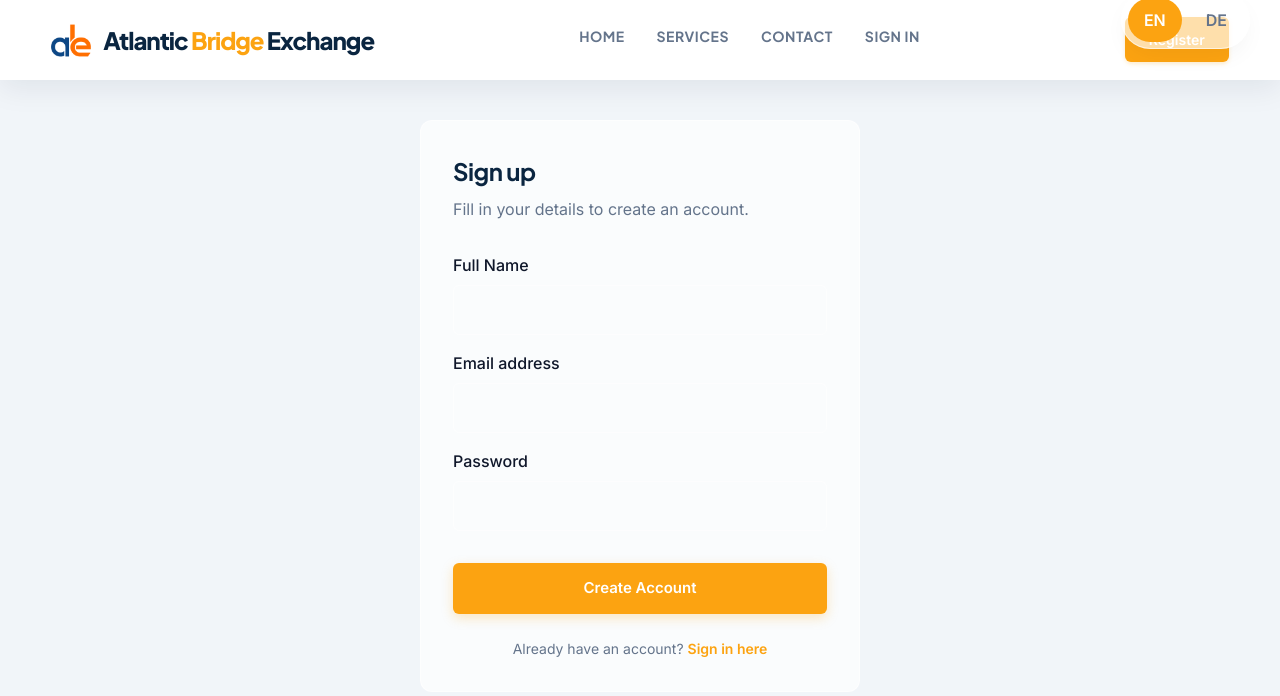
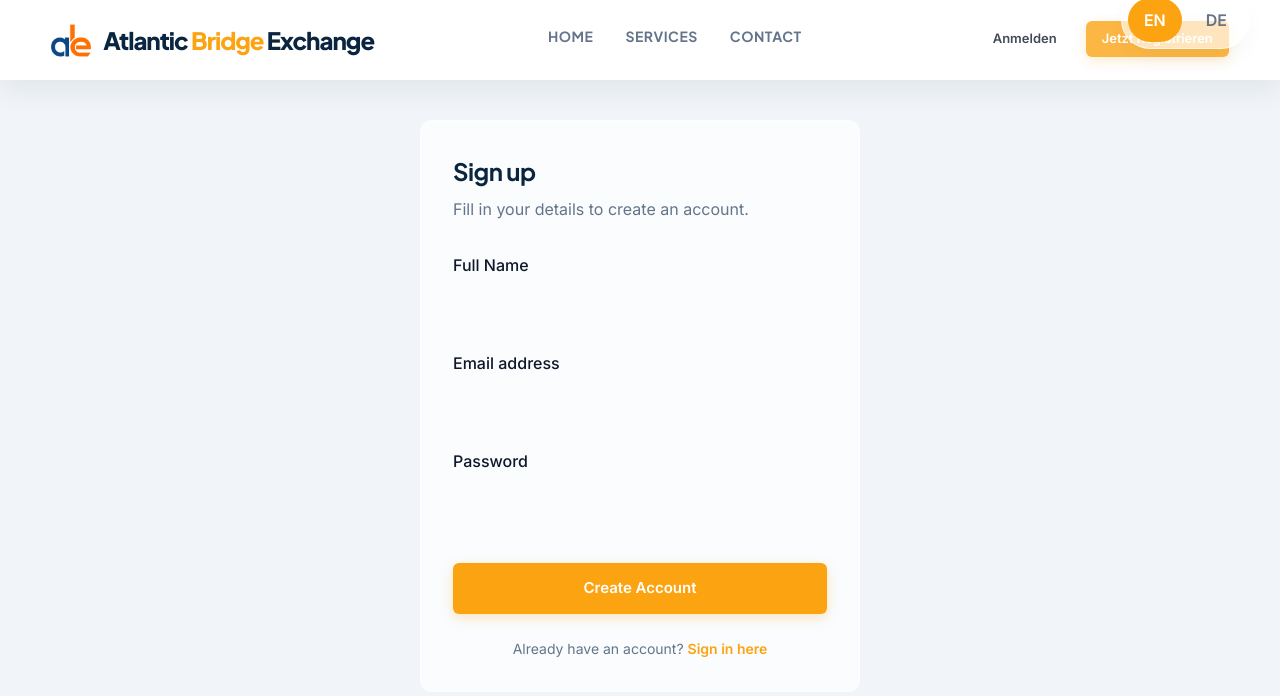
Before and after one commit to technologycenterLanka/TCL, a React (Vite) app: page /#/register in a window 1280 px wide. Shown: the top 696 px of the page. Built offline with nearby package versions, Linux system fonts and the light colour scheme.

Commit message:
Update slideshow dots, interval, and move buttons

```diff
--- a/src/components/layout/Navbar.jsx
+++ b/src/components/layout/Navbar.jsx
@@ -5,12 +5,16 @@ import { useTranslation } from "react-i18next";
 import { Menu, X } from "lucide-react";
 import LanguageSwitcher from "../LanguageSwitcher.jsx";
 import logoUrl from "../../assets/abe-logo-main.png";
+import { useSlide } from "../../context/SlideContext";
 
 export default function Navbar() {
-  const { t } = useTranslation();
+  const { t, i18n } = useTranslation();
   const location = useLocation();
   const [hoveredPath, setHoveredPath] = useState(null);
   const [isMobileMenuOpen, setIsMobileMenuOpen] = useState(false);
+
+  const { slideLang } = useSlide();
+  const slideT = i18n.getFixedT(slideLang);
 
   // Close mobile menu on route change
   useEffect(() => {
@@ -21,7 +25,6 @@ export default function Navbar() {
     [t("nav.home"), "/"],
     [t("nav.services"), "/services"],
     [t("nav.contact"), "/contact"],
-    [t("nav.signIn"), "/login"],
   ];
 
   return (
@@ -64,11 +67,35 @@ export default function Navbar() {
         })}
       </nav>
 
-      <div className="nav-right" style={{ display: 'flex', alignItems: 'center', gap: '1.5rem' }}>
+      <div className="nav-right" style={{ display: 'flex', alignItems: 'center', gap: '1rem' }}>
         <LanguageSwitcher />
-        <Link className="nav-cta" to="/register">
-          {t("nav.register")}
-        </Link>
+        <AnimatePresence mode="wait">
+          <motion.div
+            key={slideLang}
+            initial={{ opacity: 0, y: -5 }}
+            animate={{ opacity: 1, y: 0 }}
+            exit={{ opacity: 0, y: 5 }}
+            transition={{ duration: 0.3 }}
+            style={{ display: 'flex', gap: '0.75rem' }}
+          >
+            <Link
+              className="btn ghost"
+              to="/login"
+              onClick={() => i18n.changeLanguage(slideLang)}
+              style={{ padding: '0 16px', height: '36px', fontSize: '13px', display: 'flex', alignItems: 'center' }}
+            >
+              {slideT("home.signInBtn")}
+            </Link>
+            <Link
+              className="btn primary"
+              to="/register"
+              onClick={() => i18n.changeLanguage(slideLang)}
+              style={{ padding: '0 16px', height: '36px', fontSize: '13px', display: 'flex', alignItems: 'center' }}
+            >
+              {slideT("home.registerBtn")}
+            </Link>
+          </motion.div>
+        </AnimatePresence>
       </div>
 
       {/* Mobile Menu Button */}
--- /dev/null
+++ b/src/context/SlideContext.jsx
@@ -0,0 +1,27 @@
+import { createContext, useContext, useState, useEffect } from 'react';
+
+const SlideContext = createContext();
+
+export const useSlide = () => useContext(SlideContext);
+
+export const SlideProvider = ({ children }) => {
+  const languages = ['en', 'de', 'pt', 'es'];
+  const [slideIndex, setSlideIndex] = useState(0);
+  const [isHovered, setIsHovered] = useState(false);
+
+  useEffect(() => {
+    if (isHovered) return;
+    const interval = setInterval(() => {
+      setSlideIndex((prev) => (prev + 1) % languages.length);
+    }, 5000); // Changed to 5 seconds
+    return () => clearInterval(interval);
+  }, [isHovered, languages.length]);
+
+  const slideLang = languages[slideIndex];
+
+  return (
+    <SlideContext.Provider value={{ slideIndex, setSlideIndex, slideLang, isHovered, setIsHovered, languages }}>
+      {children}
+    </SlideContext.Provider>
+  );
+};
--- a/src/index.css
+++ b/src/index.css
@@ -270,6 +270,29 @@ h1, h2, h3, h4, h5, h6 {
   gap: 60px;
   align-items: center;
   width: 100%;
+}
+
+.slide-dots {
+  display: flex;
+  gap: 8px;
+  margin-bottom: 24px;
+}
+
+.slide-dot {
+  width: 8px;
+  height: 8px;
+  border-radius: 50%;
+  background: #cbd5e1;
+  border: none;
+  cursor: pointer;
+  padding: 0;
+  transition: all 0.3s ease;
+}
+
+.slide-dot.active {
+  background: var(--primary);
+  width: 24px;
+  border-radius: 4px;
 }
 
 .hero-copy {
--- a/src/main.jsx
+++ b/src/main.jsx
@@ -7,8 +7,12 @@ import "./styles/theme.css";
 import App from "./App";
 import "./index.css";
 
+import { SlideProvider } from "./context/SlideContext";
+
 ReactDOM.createRoot(document.getElementById("root")).render(
   <HashRouter>
-    <App />
+    <SlideProvider>
+      <App />
+    </SlideProvider>
   </HashRouter>
 );
--- a/src/pages/Home.jsx
+++ b/src/pages/Home.jsx
@@ -1,10 +1,11 @@
 import { motion, AnimatePresence, useScroll, useTransform } from "framer-motion";
-import { useRef, useState, useEffect } from "react";
+import { useRef } from "react";
 import { Link } from "react-router-dom";
 import { CheckCircle2 } from "lucide-react";
 import { useTranslation } from "react-i18next";
 import { Canvas, useFrame } from "@react-three/fiber";
 import { OrbitControls, Float } from "@react-three/drei";
+import { useSlide } from "../context/SlideContext";
 
 function TechShape() {
   const meshRef = useRef();
@@ -33,7 +34,7 @@ function TechShape() {
 }
 
 export default function Home() {
-  const { t, i18n } = useTranslation();
+  const { i18n } = useTranslation();
   const { scrollY } = useScroll();
   const heroY = useTransform(scrollY, [0, 500], [0, 150]);
   const heroOpacity = useTransform(scrollY, [0, 400], [1, 0]);
@@ -45,20 +46,7 @@ export default function Home() {
   });
   const bentoY = useTransform(bentoScroll, [0, 1], ["-10%", "10%"]);
 
-  // Language Slideshow Logic
-  const languages = ['en', 'de', 'pt', 'es'];
-  const [slideIndex, setSlideIndex] = useState(0);
-  const [isHovered, setIsHovered] = useState(false);
-
-  useEffect(() => {
-    if (isHovered) return;
-    const interval = setInterval(() => {
-      setSlideIndex((prev) => (prev + 1) % languages.length);
-    }, 3000);
-    return () => clearInterval(interval);
-  }, [isHovered, languages.length]);
-
-  const slideLang = languages[slideIndex];
+  const { slideIndex, setSlideIndex, slideLang, setIsHovered, languages } = useSlide();
   const slideT = i18n.getFixedT(slideLang);
 
   return (
@@ -70,6 +58,17 @@ export default function Home() {
             onMouseEnter={() => setIsHovered(true)}
             onMouseLeave={() => setIsHovered(false)}
           >
+            <div className="slide-dots">
+              {languages.map((lang, idx) => (
+                <button
+                  key={lang}
+                  className={`slide-dot ${idx === slideIndex ? 'active' : ''}`}
+                  onClick={() => setSlideIndex(idx)}
+                  aria-label={`Go to slide ${idx + 1}`}
+                />
+              ))}
+            </div>
+
             <AnimatePresence mode="wait">
               <motion.div
                 key={slideLang}
@@ -90,24 +89,6 @@ export default function Home() {
                 <p>
                   {slideT("home.desc")}
                 </p>
-
-                <div className="hero-actions">
-                  <Link
-                    className="btn primary"
-                    to="/register"
-                    onClick={() => i18n.changeLanguage(slideLang)}
-                  >
-                    {slideT("home.registerBtn")}
-                  </Link>
-
-                  <Link
-                    className="btn ghost"
-                    to="/login"
-                    onClick={() => i18n.changeLanguage(slideLang)}
-                  >
-                    {slideT("home.signInBtn")}
-                  </Link>
-                </div>
               </motion.div>
             </AnimatePresence>
           </div>
```
Also changed, not shown: 5 other files (tests, documents, lock files or other folders).
